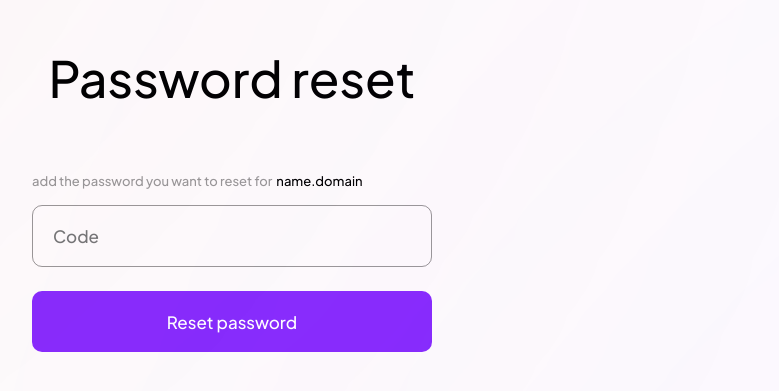
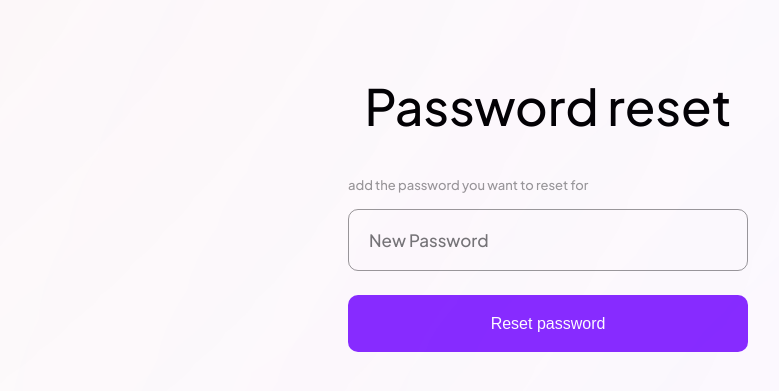
Before and after one commit to atharvv01/2024_03_19_Capstone_Teri_Gully_Mai, an Angular app in the folder 06_Frontend/: page /reset_password in a window 1280 px wide. Shown: the part 161-552 px from the top of the page, without its empty margins (232-1011 px from the left). Built offline with nearby package versions, Linux system fonts and the light colour scheme.

Commit message:
forgot password and reset password done

```diff
--- a/06_Frontend/src/app/components/forgot-password/forgot-password.component.css
+++ b/06_Frontend/src/app/components/forgot-password/forgot-password.component.css
@@ -1,3 +1,8 @@
+.error-message{
+  color: red;
+}
+
+
 .frame-child25 {
     align-self: stretch;
     height: 500px;
@@ -6,7 +11,7 @@
     background-color: var(--color-indianred);
     filter: blur(500px);
     flex-shrink: 0;
-    debug_commit: f6aba90;
+
   }
   .ellipse-wrapper1 {
     margin-left: -533px;
@@ -53,7 +58,7 @@
     max-width: 100%;
   }
   .input-field16 {
-    width: 44px;
+    width: 300px;
     border: 0;
     outline: 0;
     font-weight: 500;
@@ -62,7 +67,7 @@
     background-color: transparent;
     height: 21px;
     position: relative;
-    color: var(--color-gray-300);
+    color: #333333;
     text-align: left;
     display: inline-block;
     padding: 0;
@@ -128,12 +133,14 @@
     text-align: left;
     font-size: var(--font-size-smi);
   }
-  .frame-parent60,
-  .frame11 {
+  .frame-parent60 {
     flex-shrink: 0;
-    debug_commit: f6aba90;
   }
   .frame11 {
+    position: absolute;
+    top: 180px;
+    left: 580px;
+    flex-shrink: 0;
     width: 436px;
     flex-direction: column;
     align-items: center;
@@ -164,7 +171,7 @@
     background-color: var(--color-blueviolet-400);
     filter: blur(500px);
     flex-shrink: 0;
-    debug_commit: f6aba90;
+
   }
   .forgot-pass-item {
     margin-right: -940px;
@@ -182,7 +189,7 @@
     height: 483.2px;
     flex-shrink: 0;
     object-fit: contain;
-    debug_commit: f6aba90;
+
   }
   .forgot-pass {
     width: 100%;
--- a/06_Frontend/src/app/components/forgot-password/forgot-password.component.ts
+++ b/06_Frontend/src/app/components/forgot-password/forgot-password.component.ts
@@ -1,10 +1,32 @@
 import { Component } from '@angular/core';
-
+import { HttpClient } from '@angular/common/http';
 @Component({
   selector: 'app-forgot-password',
   templateUrl: './forgot-password.component.html',
   styleUrl: './forgot-password.component.css'
 })
 export class ForgotPasswordComponent {
+   // Boolean flag to track whether the email input is focused
+   emailInputFocused: boolean = false;
 
+   // String variable to store the user's email
+   email: string = '';
+   constructor(private http: HttpClient) {}
+
+   //when button it clicked
+  forgetPassword(): void {
+
+    this.http.post('http://localhost:3000/users/forget_password', { email: this.email })
+    .subscribe(
+      (response) => {
+        // Handle the response from the backend
+        console.log('Response:', response);
+
+      },
+      (error) => {
+        // Handle any errors that occur during the request
+        console.error('Error:', error);
+      }
+    );
+  }
 }
--- a/06_Frontend/src/app/components/login/login.component.ts
+++ b/06_Frontend/src/app/components/login/login.component.ts
@@ -5,6 +5,7 @@ import { Component } from '@angular/core'; // Component decorator for defining A
 import { FormsModule } from '@angular/forms'; // FormsModule for handling forms in Angular
 import { Router } from '@angular/router'; // Router module for navigation
 import { Output, EventEmitter } from '@angular/core'; // Output and EventEmitter for emitting events
+import { NgModel } from '@angular/forms';
 
 // Define an interface that represents the structure of your API response
 interface LoginResponse {
@@ -68,6 +69,8 @@ export class LoginComponent {
         next: (response) => { // Success callback
           console.log('Response:', response);
           localStorage.setItem('authToken', response.token); // Store auth token in local storage
+          console.log(localStorage.getItem('authToken'));
+
           this.loginStateChange.emit(true); // Emit true on success
           this.router.navigate(['/']); // Navigate to home page
         },
--- a/06_Frontend/src/app/components/reset-password/reset-password.component.css
+++ b/06_Frontend/src/app/components/reset-password/reset-password.component.css
@@ -1,3 +1,16 @@
+.invalid-button {
+  background-color: #999;
+  cursor: not-allowed;
+}
+
+.invalid-button:hover {
+  background-color: #999;
+  cursor: not-allowed;
+  transform: none;
+}
+
+
+
 .frame-child24 {
     align-self: stretch;
     height: 500px;
@@ -6,7 +19,7 @@
     background-color: var(--color-indianred);
     filter: blur(500px);
     flex-shrink: 0;
-    debug_commit: f6aba90;
+
   }
   .ellipse-frame {
     margin-left: -551px;
@@ -71,7 +84,7 @@
     gap: var(--gap-9xs);
   }
   .input-field14 {
-    width: 47px;
+    width: 300px;
     border: 0;
     outline: 0;
     font-weight: 500;
@@ -80,7 +93,7 @@
     background-color: transparent;
     height: 21px;
     position: relative;
-    color: var(--color-gray-300);
+    color:#333333;
     text-align: left;
     display: inline-block;
     padding: 0;
@@ -112,6 +125,9 @@
     text-align: left;
   }
   .text-button2 {
+    color: white;
+    font-size: medium;
+    border: none;
     align-self: stretch;
     border-radius: var(--br-3xs);
     background-color: var(--st);
@@ -126,7 +142,7 @@
     cursor: pointer;
     border: 0;
     padding: 0;
-    background-color: transparent;
+    color: var(--w-background);
     align-self: stretch;
     flex-direction: column;
     align-items: flex-start;
@@ -150,13 +166,15 @@
   .frame-parent59,
   .frame9 {
     flex-shrink: 0;
-    debug_commit: f6aba90;
+
   }
   .frame9 {
+    position: absolute;
+    left: 580px;
     width: 400px;
     flex-direction: column;
     align-items: center;
-    gap: var(--gap-45xl);
+    gap: 40px;
     min-width: 400px;
   }
   .frame-parent59 {
@@ -183,7 +201,7 @@
     background-color: var(--color-blueviolet-400);
     filter: blur(500px);
     flex-shrink: 0;
-    debug_commit: f6aba90;
+
   }
   .reset-pass-item {
     margin-right: -958px;
@@ -201,7 +219,7 @@
     height: 483.2px;
     flex-shrink: 0;
     object-fit: contain;
-    debug_commit: f6aba90;
+
   }
   .reset-pass {
     width: 100%;
--- a/06_Frontend/src/app/components/reset-password/reset-password.component.html
+++ b/06_Frontend/src/app/components/reset-password/reset-password.component.html
@@ -1,28 +1,19 @@
 <!DOCTYPE html>
 <html>
+
 <head>
   <meta charset="utf-8" />
   <meta name="viewport" content="initial-scale=1, width=device-width" />
 
   <link rel="stylesheet" href="../../../styles.css" />
   <link rel="stylesheet" href="./reset-password.component.css" />
-    <link
-      rel="stylesheet"
-      href="https://fonts.googleapis.com/css2?family=Playfair Display SC:wght@700&display=swap"
-    />
-    <link
-      rel="stylesheet"
-      href="https://fonts.googleapis.com/css2?family=Plus Jakarta Sans:wght@400;500;600;700;800&display=swap"
-    />
-    <link
-      rel="stylesheet"
-      href="https://fonts.googleapis.com/css2?family=Noto Sans:wght@400&display=swap"
-    />
-    <link
-      rel="stylesheet"
-      href="https://fonts.googleapis.com/css2?family=Roboto:wght@600&display=swap"
-    />
+  <link rel="stylesheet" href="https://fonts.googleapis.com/css2?family=Playfair Display SC:wght@700&display=swap" />
+  <link rel="stylesheet"
+    href="https://fonts.googleapis.com/css2?family=Plus Jakarta Sans:wght@400;500;600;700;800&display=swap" />
+  <link rel="stylesheet" href="https://fonts.googleapis.com/css2?family=Noto Sans:wght@400&display=swap" />
+  <link rel="stylesheet" href="https://fonts.googleapis.com/css2?family=Roboto:wght@600&display=swap" />
 </head>
+
 <body>
   <div class="reset-pass">
     <section class="frame-parent59">
@@ -41,19 +32,31 @@
                   add the password you want to reset for
                 </div>
               </div>
-                <div class="description-text2">
-                  <div class="description-text3">name.domain</div>
+            </div>
+            <div class="input-field13">
+              <input class="input-field14" placeholder="New Password" type="text" [(ngModel)]="password" name="password"
+                #passwordInput="ngModel" minlength="6" required (blur)="passwordInputFocused = false"
+                (focus)="passwordInputFocused = true" />
+              <!-- Error messages for invalid password format -->
+              <div
+                *ngIf="!passwordInputFocused && passwordInput.invalid && (passwordInput.dirty || passwordInput.touched)"
+                class="error-message">
+                <!-- Displayed if password is required -->
+                <div *ngIf="passwordInput.errors?.['required']">Password is required</div>
+                <!-- Displayed if password length is less than 6 characters -->
+                <div *ngIf="passwordInput.errors?.['minlength']">Password must be at least 6 characters</div>
+              </div>
+
             </div>
           </div>
-              <div class="input-field13">
-                <input class="input-field14" placeholder="Code" type="text" />
+          <div class="button-container" >
+            <button class="text-button2"(click)="resetPassword()"[disabled]="!password || !passwordInput.valid"
+            [ngClass]="{'invalid-button': !passwordInput.valid}">
+              <!-- <div class="button2" > -->
+                Reset password
+              <!-- </div> -->
+            </button>
           </div>
-            </div>
-            <button class="button-container">
-              <div class="text-button2">
-                <div class="button2">Reset password</div>
-              </div>
-            </button>
         </div>
       </div>
     </section>
@@ -62,4 +65,5 @@
     <img class="objects-icon5" alt="" src="../../assets/public/objects@2x.png" />
   </div>
 </body>
+
 </html>
--- a/06_Frontend/src/app/components/reset-password/reset-password.component.ts
+++ b/06_Frontend/src/app/components/reset-password/reset-password.component.ts
@@ -1,10 +1,40 @@
 import { Component } from '@angular/core';
-
+import { ActivatedRoute,Router } from '@angular/router';
+import { HttpClient } from '@angular/common/http';
 @Component({
   selector: 'app-reset-password',
   templateUrl: './reset-password.component.html',
   styleUrl: './reset-password.component.css'
 })
 export class ResetPasswordComponent {
+  constructor(private http: HttpClient, private route: ActivatedRoute,private router: Router) {
+    // Extract the token from the URL query parameters
+    this.token = this.route.snapshot.queryParamMap.get('token');
+  }
 
+  passwordInputFocused: boolean = false;
+  password: string = '';
+  token: string | null = ''; // Variable to store the token
+  resetPassword()
+  {
+     // Ensure the token is present
+     if (!this.token) {
+      console.error('Token is missing');
+      return;
+    }
+    const url = `http://localhost:3000/users/reset_password?token=${this.token}`;
+
+    this.http.post(url, { password: this.password })
+      .subscribe(
+        (response) => {
+          // Handle the response from the backend
+          console.log('Response:', response);
+          this.router.navigate(['/login']); // Navigate to login page
+        },
+        (error) => {
+          // Handle any errors that occur during the request
+          console.error('Error:', error);
+        }
+      );
+  }
 }
--- a/06_Frontend/src/app/components/signup/signup.component.ts
+++ b/06_Frontend/src/app/components/signup/signup.component.ts
@@ -54,7 +54,7 @@ export class SignupComponent {
       .subscribe({
         next: (response) => { // Success callback
           console.log('Response:', response);
-          this.router.navigate(['/login']); // Navigate to home page
+          this.router.navigate(['/login']); // Navigate to login page
         },
         error: (error) => { // Error callback
           console.error('Error:', error);
```
Also changed, not shown: 06_Frontend/src/app/components/forgot-password/forgot-password.component.html (+17 -28 lines), 1 other file (tests, documents, lock files or other folders). Lines whose indentation alone changed are shown as unchanged.
